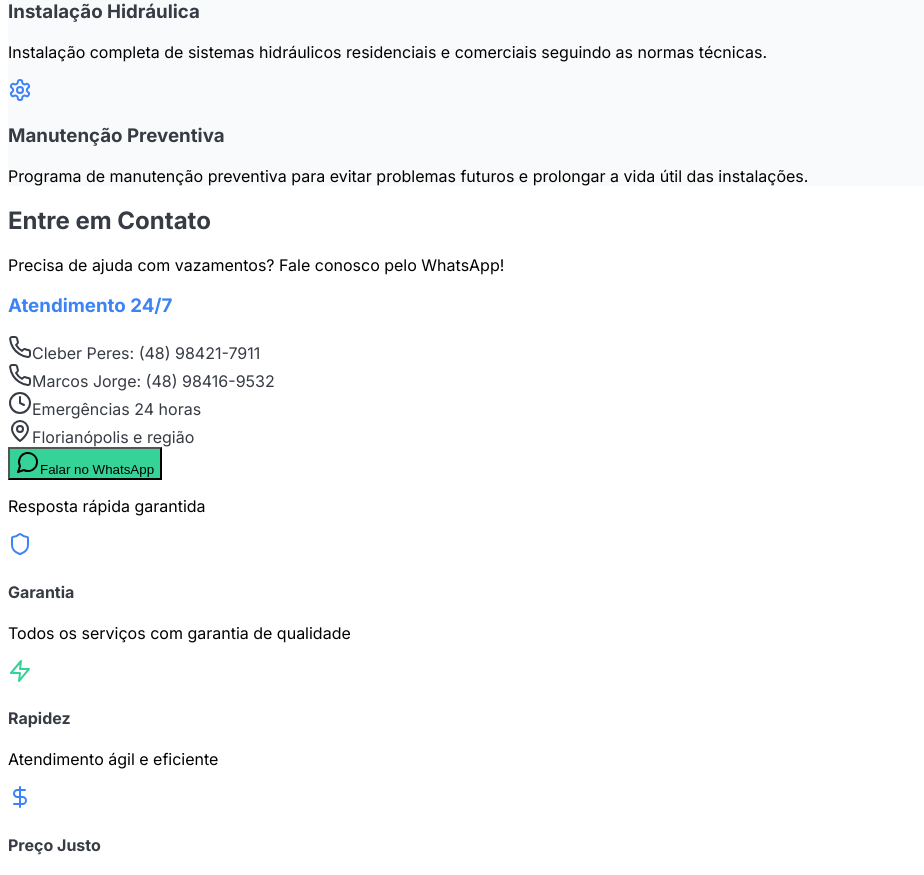
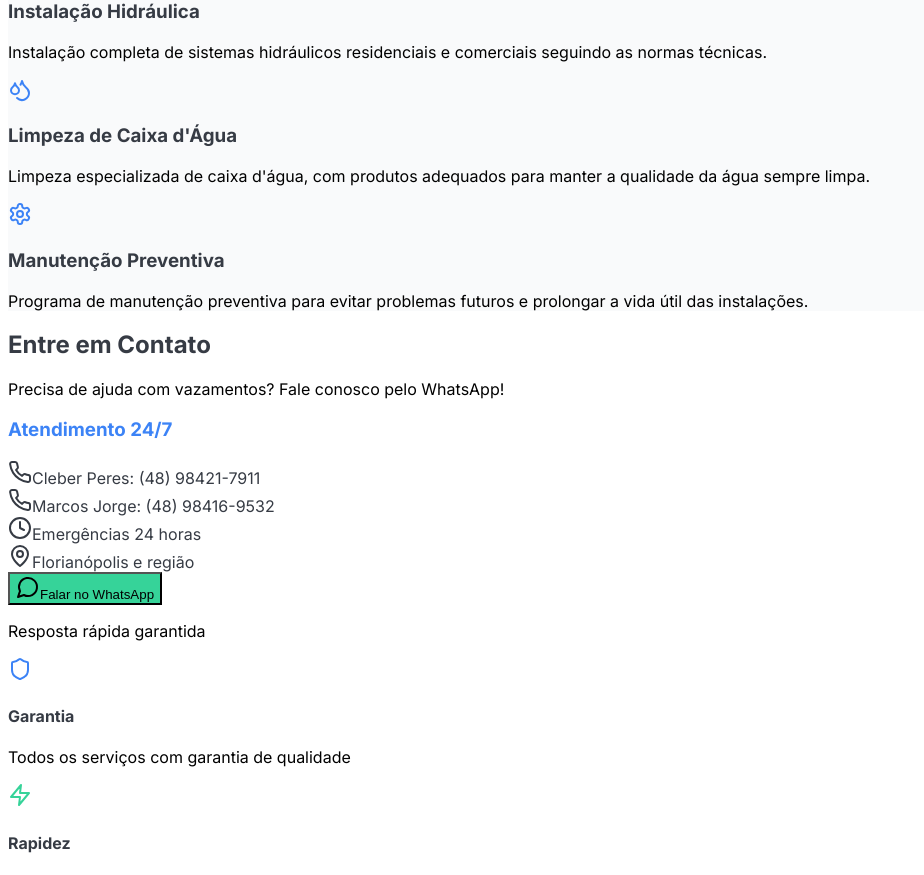
Before and after one commit to augustoznzz/hydraulic-solutions, a React (Vite) app in the folder client/: page / in a window 1280 px wide. Shown: the part 2880-3755 px from the top of the page, without its empty margins (0-924 px from the left). Built offline with nearby package versions, Linux system fonts and the light colour scheme.

Commit message:
Update services.tsx

```diff
--- a/client/src/components/services.tsx
+++ b/client/src/components/services.tsx
@@ -1,4 +1,4 @@
-import { Search, Wrench, Zap, Hammer, Settings } from "lucide-react";
+import { Search, Wrench, Zap, Hammer, Settings, Droplets } from "lucide-react";
 
 export default function Services() {
   const services = [
@@ -19,6 +19,12 @@
       title: "Instalação Hidráulica",
       description: "Instalação completa de sistemas hidráulicos residenciais e comerciais seguindo as normas técnicas.",
       color: "bg-green-50 text-soft-green"
+    },
+    {
+      icon: Droplets,
+      title: "Limpeza de Caixa d'Água",
+      description: "Limpeza especializada de caixa d'água, com produtos adequados para manter a qualidade da água sempre limpa.",
+      color: "bg-blue-50 text-primary-blue"
     },
     {
       icon: Settings,
```
